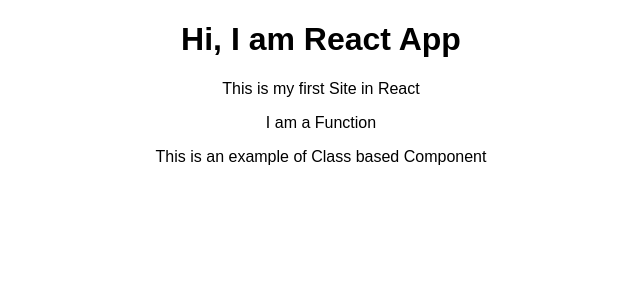
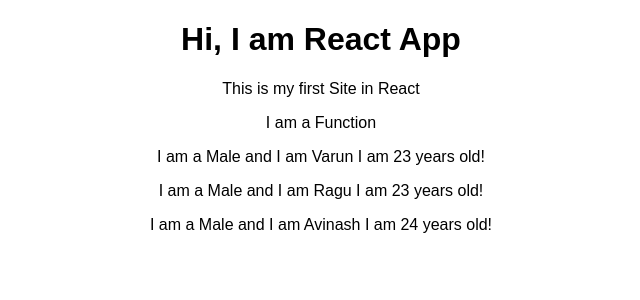
Before and after one commit to varunsam10/reactapp, a React (Create React App) app: page / in a window 1280 px wide. Shown: the top 300 px of the page, without its empty margins (319-959 px from the left). Built offline with nearby package versions, Linux system fonts and the light colour scheme.

Commit message:
State for Component

```diff
--- a/src/App.js
+++ b/src/App.js
@@ -4,13 +4,22 @@
 import PersonClass from './Person/PersonClass'
 
 class App extends Component {
+  state = {
+    persons: [
+        {name :'Varun',age:'23'},
+        {name :'Ragu',age:'23'},
+        {name :'Avinash',age:'24'}
+    ]
+}
   render() {
     return (
       <div className="App">
        <h1> Hi, I am React App </h1>
        <p> This is my first Site in React </p>
-       <Person/>
-       <PersonClass/>
+       <Person name="Varun" age="24"/>
+       <PersonClass name={this.state.persons[0].name} age={this.state.persons[0].age}/>
+       <PersonClass name={this.state.persons[1].name} age={this.state.persons[1].age}/>
+       <PersonClass name={this.state.persons[2].name} age={this.state.persons[2].age}/>
       </div>
     );
     //return React.createElement('div',{className:'App'},React.createElement('h1',null,'Hi, I am React App Does it work'));
--- a/src/Person/PersonClass.js
+++ b/src/Person/PersonClass.js
@@ -1,8 +1,13 @@
 import React, { Component } from 'react';
 class PersonClass extends Component{
+
 render(){
     return(
-        <p>This is an example of Class based Component </p>
+        //<p>This is an example of Class based Component </p>
+        <div>
+        { <p>I am a Male and I am {this.props.name} I am {this.props.age} years old! </p> }
+        <p> {this.props.children}</p>
+        </div>
     );
         }
 }
```
